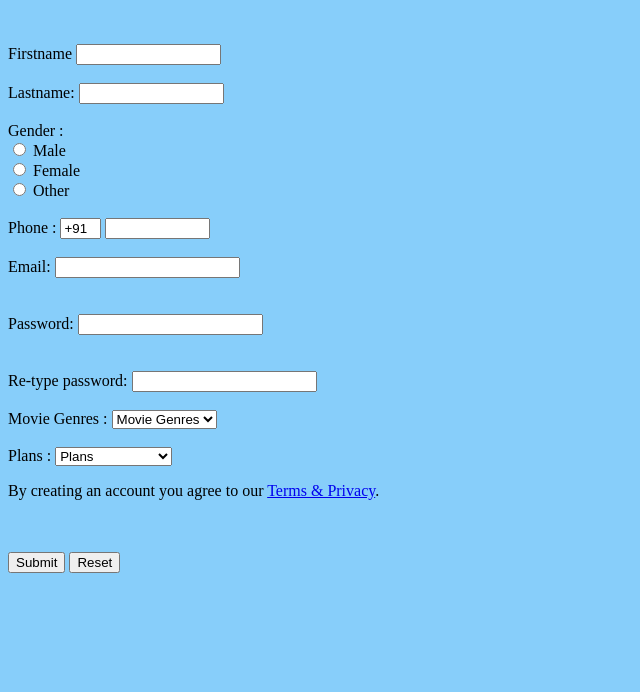
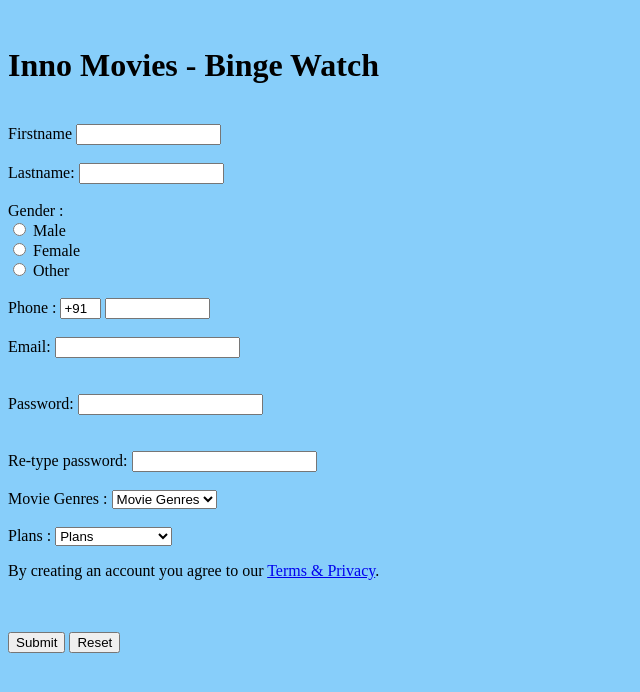
Before and after one commit to Sfundon97/Deviare, a plain HTML site: page index.html in a window 1280 px wide. Shown: the whole page, without its empty margins (0-640 px from the left). Drawn offline with Linux system fonts and the light colour scheme.

Commit message:
Update index.html

```diff
--- a/index.html
+++ b/index.html
@@ -6,6 +6,7 @@
     </head>
     <body bgcolor="Lightskyblue">
     <br>
+        <h1>Inno Movies - Binge Watch</h1>
     <br>
 
     <form>
```
